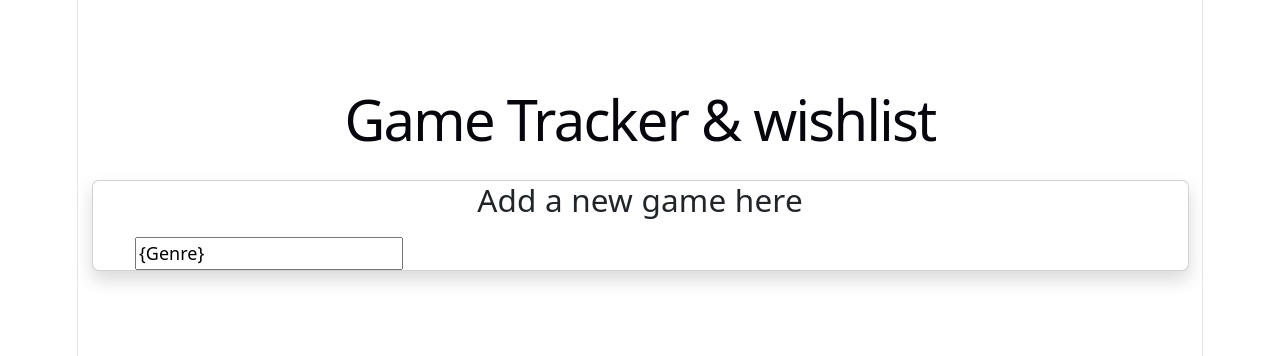
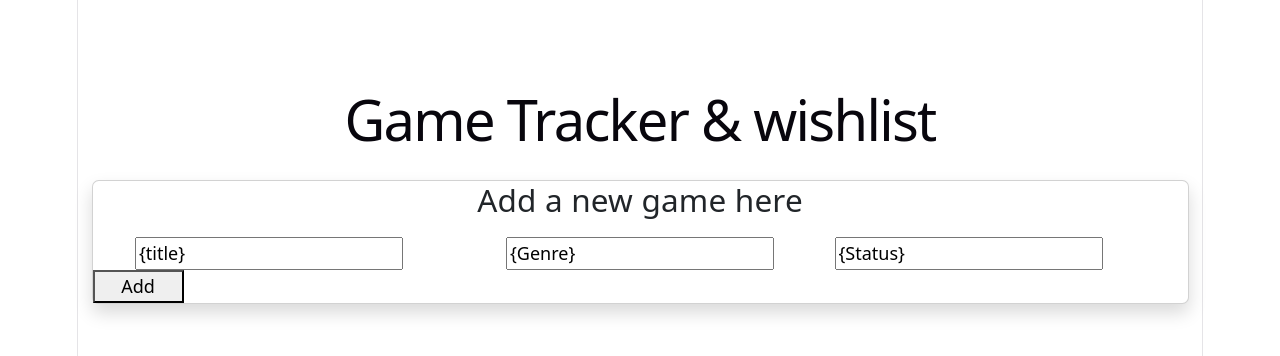
Before and after one commit to edgarh-hub/game-tracker, a React (Vite) app in the folder client/: page / in a window 1280 px wide. Shown: the top 356 px of the page. Built offline with nearby package versions, Linux system fonts and the light colour scheme; no server answers.

Commit message:
added the rest of the forms and added a buttin to submit

```diff
--- a/client/src/App.jsx
+++ b/client/src/App.jsx
@@ -47,11 +47,34 @@ function App() {
               <input
                 type="text"
                 className="form-controll"
+                placeholder="Game Title"
+                value="{title}"
+                onChange={(e) => setTitle(e.target.value)}
+              />
+            </div>
+            <div className="col-md-4">
+              <input
+                type="text"
+                className="form-controll"
                 placeholder="Genre"
                 value="{Genre}"
                 onChange={(e) => setGenre(e.target.value)}
               />
             </div>
+            <div className="col-md-3">
+              <input
+                type="text"
+                className="form-controll"
+                placeholder="Status"
+                value="{Status}"
+                onChange={(e) => setStatus(e.target.value)}
+              />
+            </div>
+          </div>
+          <div className="col-md-1 d-grid">
+            <button type="submit" className="primary-button">
+              Add
+            </button>
           </div>
         </form>
       </div>
```
